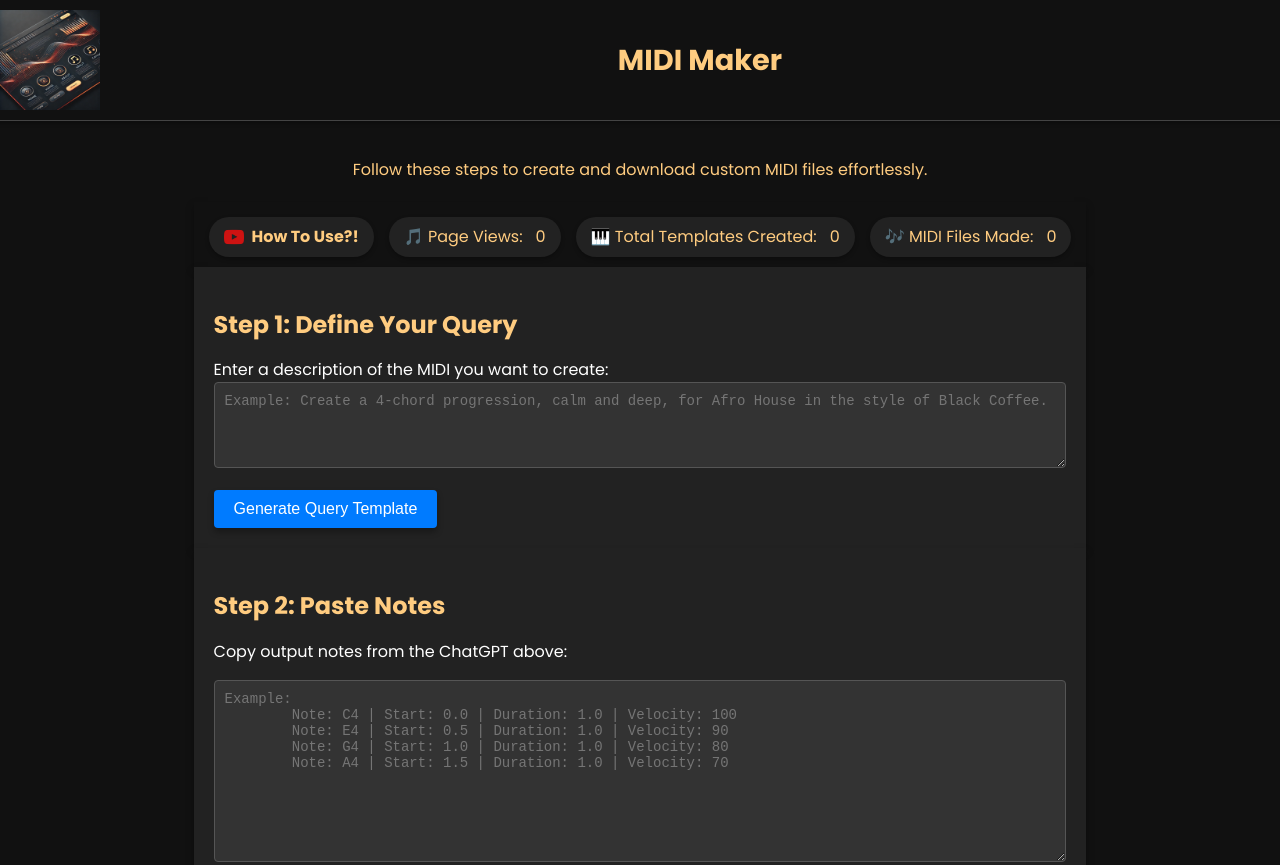
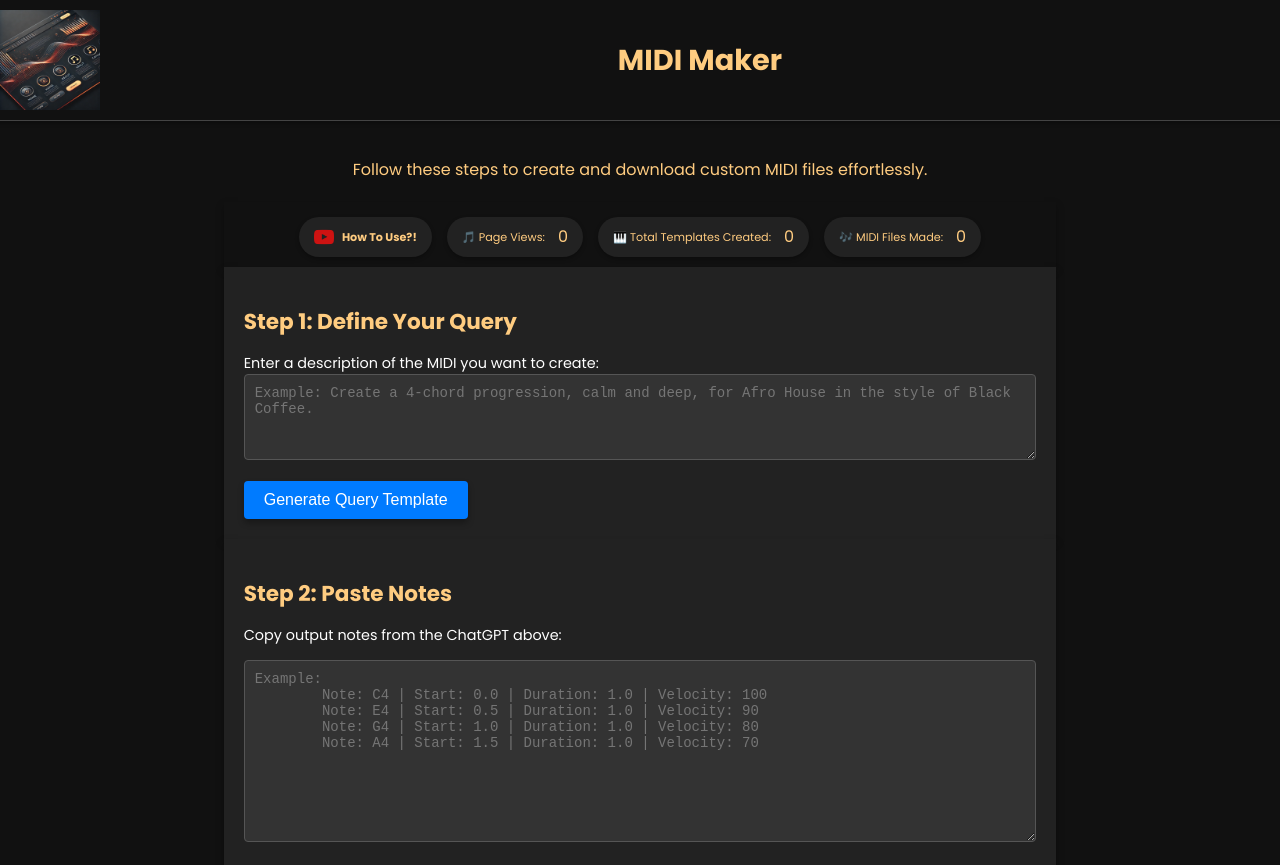
Before and after one commit to bigsela/MidiMaker, a plain HTML site: page beta/index.html in a window 1280 px wide. Shown: the top 865 px of the page. Drawn offline with Linux system fonts and the light colour scheme.

Commit message:
fix size of font - beta

```diff
--- a/beta/css/styles.css
+++ b/beta/css/styles.css
@@ -1,5 +1,6 @@
 /* General styles */
 body {
+  font-size: 0.9rem; /* Reduce the default font size slightly */
   font-family: 'Poppins', Arial, sans-serif; /* Use Poppins */
   margin: 0;
   padding: 0;
@@ -50,7 +51,6 @@ div.counters {
 
 div.counters h3 {
   margin: 0 0 10px;
-  font-size: 1.2rem;
   color: #ffcc80;
 }
 
@@ -187,6 +187,7 @@ button:hover {
 }
 
 .counter-item {
+
   background-color: #222;
   padding: 8px 15px; /* Adjust padding for better spacing */
   border-radius: 20px; /* Rounded "bubble" look */
@@ -286,6 +287,10 @@ button:hover {
   line-height: 1.5;
 }
 
+.counters .counter-item {
+  font-size: 0.7rem; /* Adjust to make the text smaller */
+}
+
 .youtube-link {
   display: flex;
   align-items: center; /* Align text and logo vertically */
```
